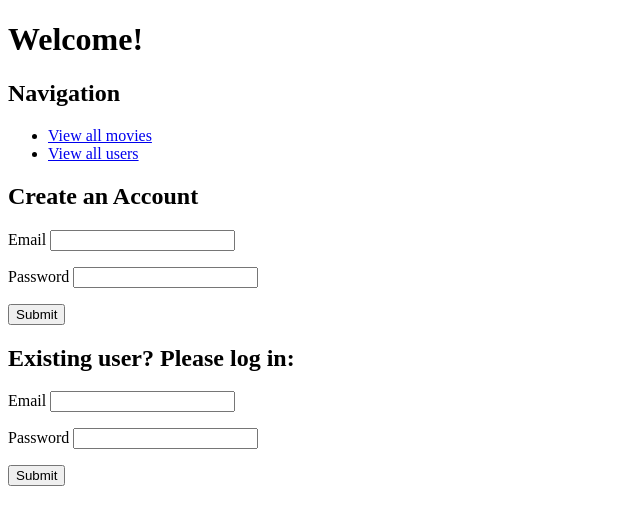
After one commit to jbblanton/SQLAlchemy-rating-project, a Flask app: template templates/homepage.html in a window 1280 px wide. The commit adds this page. Shown: the top 525 px of the page, without its empty margins (0-640 px from the left). Run offline with Flask 2, Linux system fonts and the light colour scheme; the template is opened without the code that fills it, so the values that code supplies are empty.

Commit message:
movies & details; users & details

```diff
--- a/server.py
+++ b/server.py
@@ -1,12 +1,77 @@
 """Server for movie ratings app."""
 
-from flask import Flask
+from flask import (Flask, render_template, request, flash, session, redirect)
+from model import connect_to_db
+import crud
+from jinja2 import StrictUndefined
 
 app = Flask(__name__)
+app.secret_key = 'dev'
+app.jinja_env.undefined = StrictUndefined
 
 
-# Replace this with routes and view functions!
+@app.route('/')
+def homepage():
+    """Renders the homepage"""
+
+    return render_template('homepage.html')
+
+
+@app.route('/movies')
+def all_movies():
+    """List of all movies"""
+
+    movies = crud.create_movie_list()
+
+    return render_template('all_movies.html', movies=movies)
+
+
+@app.route('/movies/<movie_id>')
+def movie_details(movie_id):
+    """Details on a chosen movie"""
+
+    movie = crud.get_movie_details(movie_id)
+
+    return render_template('movie_details.html', movie=movie)
+
+
+@app.route('/all_users')
+def all_users():
+    """List of all users"""
+
+    users = crud.create_user_list()
+
+    return render_template('all_users.html', users=users)
+
+
+@app.route('/all_users/<user_id>')
+def user_details(user_id):
+    """Details on a chosen user"""
+
+    user = crud.get_user_details(user_id)
+
+    return render_template('user_details.html', user=user)
+
+
+@app.route('/users', methods=["POST"])
+def add_user():
+    """Check if email already has account;
+        create new user"""
+
+    email = request.form.get('email')
+    password = request.form.get('password')
+
+    user = crud.get_user_by_email(email)
+
+    if user == None:
+        crud.create_user(email, password)
+        flash('Account created! Please log in.')
+    else:
+        flash('Could not create an account with that email. Please try again!')
+
+    return redirect('/')
 
 
 if __name__ == '__main__':
+    connect_to_db(app)
     app.run(host='0.0.0.0', debug=True)
--- a/templates/base.html
+++ b/templates/base.html
@@ -1,4 +1,5 @@
 <!doctype html>
+<html lang="en">
 <html>
   <head>
     <meta charset="utf-8">
@@ -10,6 +11,12 @@
     {% block head %}{% endblock %}
   </head>
   <body>
+    {% for msg in get_flashed_messages() %}
+      <p class="flash-msg">
+        {{ msg }}
+      </p>
+      {% endfor %}
+
     {% block body %}{% endblock %}
 
     {% block after_body %}{% endblock %}
--- /dev/null
+++ b/templates/homepage.html
@@ -0,0 +1,48 @@
+{% extends 'base.html' %}
+{% block title %}Movie Ratings Home{% endblock %}
+
+{% block body %}
+
+  <h1>Welcome!</h1>
+
+  <h2>Navigation</h2>
+  <ul>
+    <li><a href="/movies">View all movies</a></li>
+    <li><a href="/all_users">View all users</a></li>
+  </ul>
+
+  <h2>Create an Account</h2>
+  <form action="/users" method="POST">
+    <p>
+      <label for="email">Email</label>
+      <input id="email" type="text" name="email">
+    </p>
+
+    <p>
+      <label for="password">Password</label>
+      <input id="password" type="text" name="password">
+    </p>
+
+    <p>
+      <input type="submit" name="submit">
+    </p>
+  </form>
+
+  <h2>Existing user? Please log in: </h2>
+  <form action="/login" method="POST">
+    <p>
+      <label for="account-email">Email</label>
+      <input id="account-email" type="text" name="account-email">
+    </p>
+
+    <p>
+      <label for="account-password">Password</label>
+      <input id="account-password" type="text" name="account-password">
+    </p>
+
+    <p>
+      <input type="submit" name="submit">
+    </p>
+  </form>
+
+  {% endblock %}
```
Also changed, not shown: crud.py (+32 -0 lines), templates/all_movies.html (added, +14 -0 lines), templates/all_users.html (added, +14 -0 lines), templates/movie_details.html (added, +13 -0 lines), templates/user_details.html (added, +18 -0 lines), static/mst3k.jpg (added).
